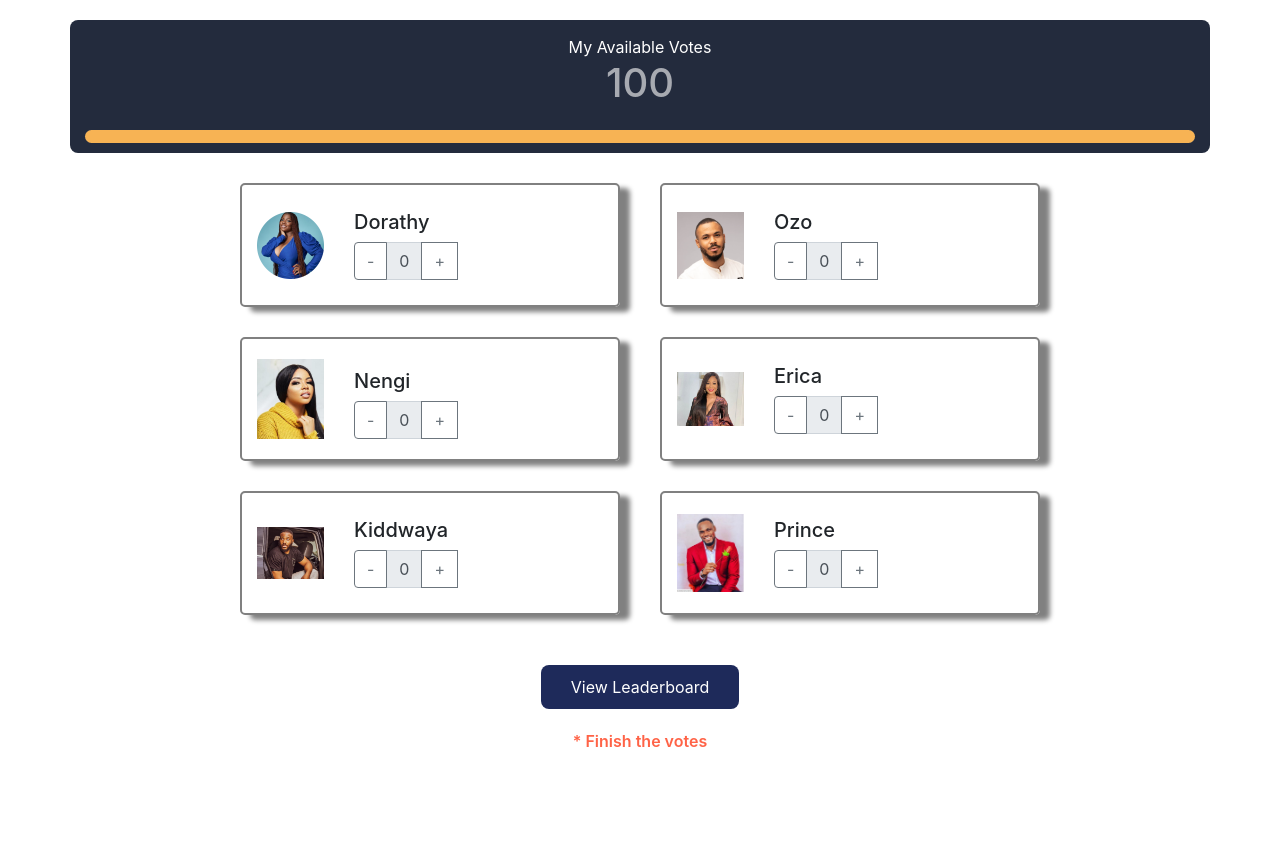
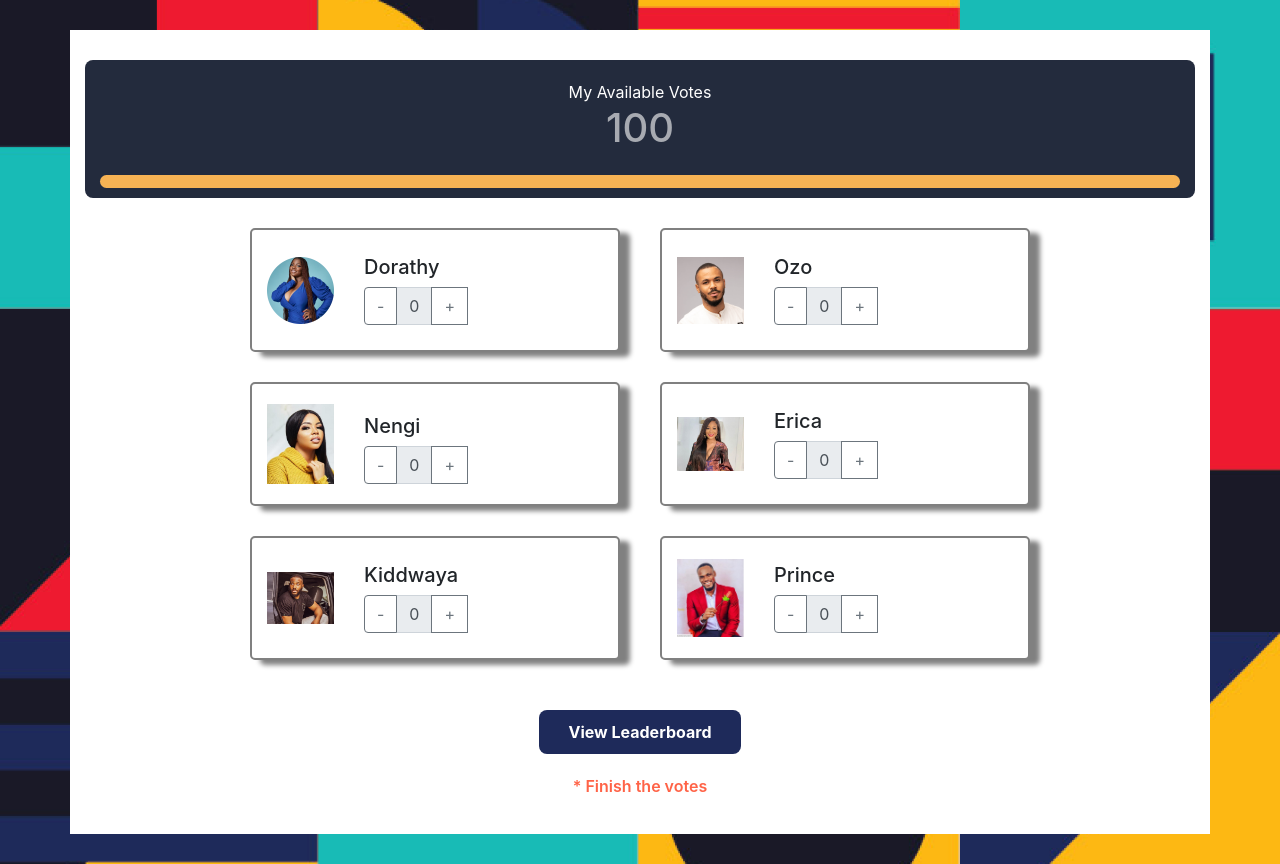
Before and after one commit to halfdobis/voting-system, a plain HTML site: page index.html in a window 1280 px wide. Before the commit the page ends 800 px from the top, so only its background shows below. Drawn offline with nearby package versions, Linux system fonts and the light colour scheme.

Commit message:
added layers

```diff
--- a/css/style.css
+++ b/css/style.css
@@ -2,16 +2,27 @@
     margin:0;
     padding: 0
 }
+body{
+    background: url(/img/image\ 1\ \(1\).png);
+    background-size: cover;
+}
+.vote-body{
+    background-color: #fff;
+    margin-top: 30px;
+    padding-bottom: 20px ;
+    padding-top: 30px;
+    margin-bottom: 30px;
+}
 .header{
     background-color: rgb(35,43,61);
-    margin-top:20px;
     color:#fff;
+    width:60%;
     text-align: center;
     border-radius: 8px;
     padding-bottom: 10px;
 }
 .header-text{
-    padding-top:15px;
+    padding-top:20px;
     padding-bottom:15px;
 }
 .header-text h1{
@@ -46,6 +57,7 @@
 
 .main-col{
     margin-top:30px;
+    background: #fff;
     border:2px double grey;
     border-radius: 5px;
     animation: main-col;
@@ -56,14 +68,6 @@
     display: flex;
     margin-top: 20px;
     margin-bottom:20px;
-}
-@keyframes main-col{
-    0%{
-        box-shadow:  none;
-    }
-    100%{
-        box-shadow:  10px 5px 5px grey;
-    }
 }
 .left{
     margin-left: 40px;
@@ -76,8 +80,8 @@ footer{
     text-align: center;
 }
 footer button{
-    background-color: rgb(30, 42,90);
-    color: #fff;
+    background-color:rgb(30, 42,90);
+    color:#fff;
     padding-left:30px;
     padding-right: 30px;
     padding-top:10px;
@@ -85,6 +89,7 @@ footer button{
     border-radius:8px;
     text-decoration: none;
     border: none;
+    font-weight: bold;
 }
 footer p{
     color: tomato;
--- a/css/style2.css
+++ b/css/style2.css
@@ -1,6 +1,10 @@
 *{
     margin:0;
     padding: 0
+}
+body{
+    background: url(/img/image\ 1\ \(1\).png);
+    background-size: cover;
 }
 header h3{
     text-align: center;
--- a/index.html
+++ b/index.html
@@ -9,6 +9,7 @@
     <link rel="stylesheet" href="https://stackpath.bootstrapcdn.com/bootstrap/4.5.2/css/bootstrap.min.css" integrity="sha384-JcKb8q3iqJ61gNV9KGb8thSsNjpSL0n8PARn9HuZOnIxN0hoP+VmmDGMN5t9UJ0Z" crossorigin="anonymous">
 </head>
 <body>
+    <div class=" container vote-body">
         <header class="container header">
             <div class="header-text">
                 <span>My Available Votes</span>
@@ -28,6 +29,8 @@
             <button role="button" id="leaderBtn">View Leaderboard</button>
             <p id="voteMessage">* Finish the votes</p>
         </footer>
+    </div>
+
  <!-- <script src="js/hope.js"></script>  -->
  <!-- <script src="js/utils.js"></script>  -->
  <script src="js/app.js"></script>
```
Also changed, not shown: img/image 1 (1).png (added). Lines whose indentation alone changed are shown as unchanged.
